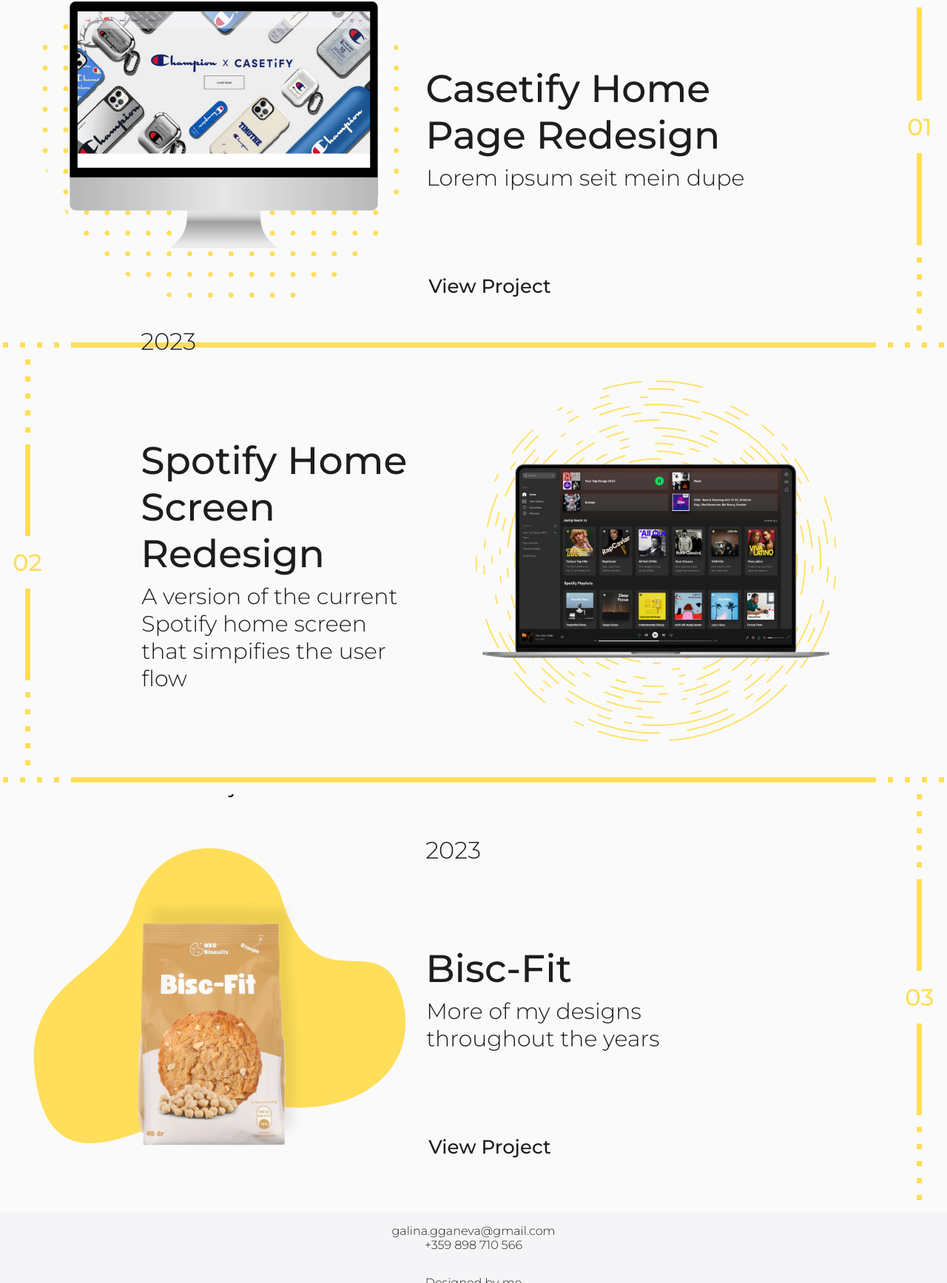
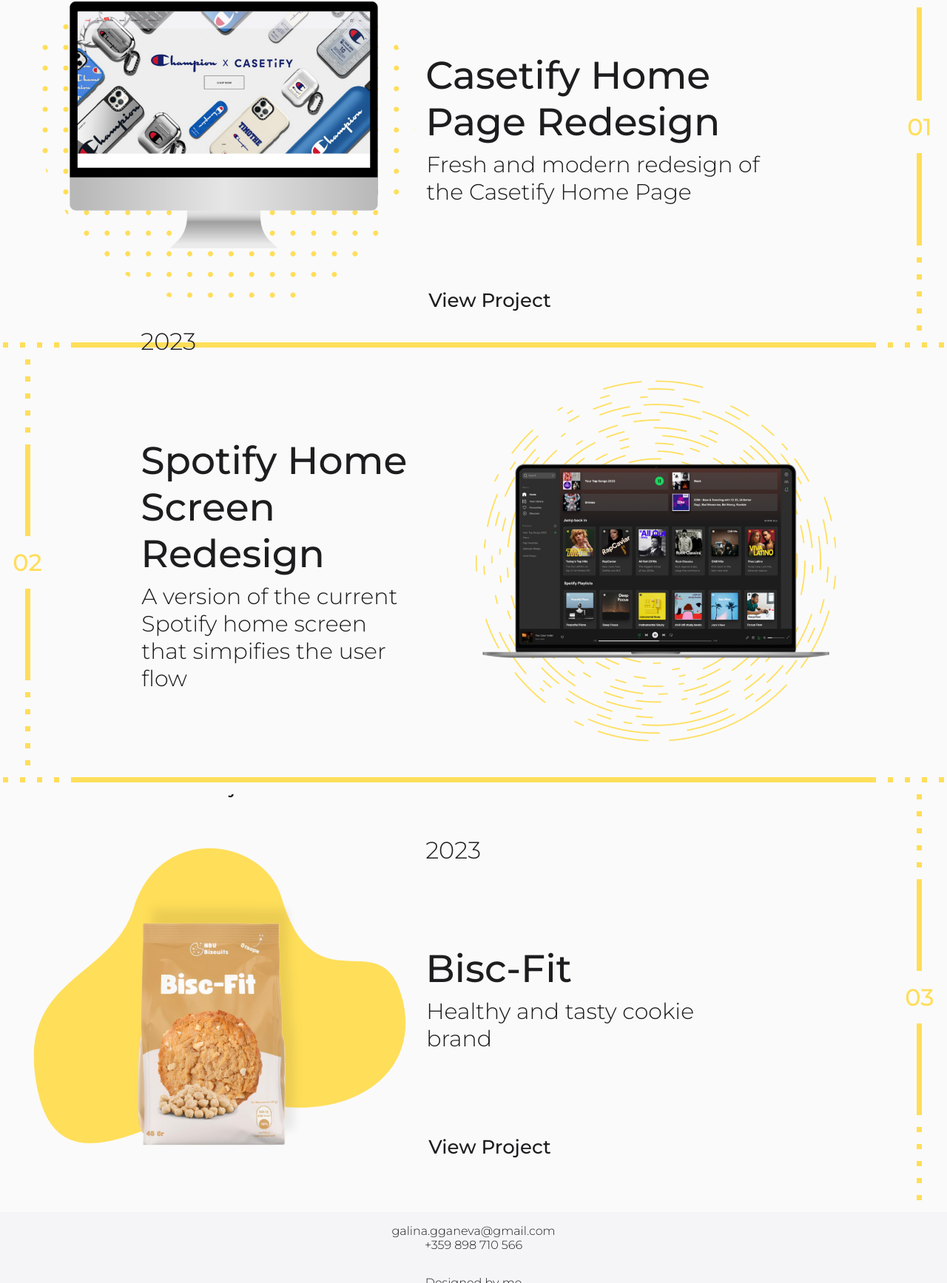
Before and after one commit to Lolisven/portfolio, a plain HTML site: page index.html in a window 1280 px wide. Shown: the part 1091-2826 px from the top of the page at 74% size. Drawn offline with Linux system fonts and the light colour scheme.

Commit message:
changed resume and added final changes

```diff
--- a/index.html
+++ b/index.html
@@ -96,7 +96,9 @@
                 <a class="project-title" href="project1.html"
                   >Casetify Home Page Redesign</a
                 >
-                <p class="project-desc">Lorem ipsum seit mein dupe</p>
+                <p class="project-desc">
+                  Fresh and modern redesign of the Casetify Home Page
+                </p>
                 <a class="view-project" href="project1.html">View Project</a>
               </div>
             </div>
@@ -209,9 +211,7 @@
               <p class="project-year">2023</p>
               <div class="project-content">
                 <a class="project-title" href="project3.html">Bisc-Fit</a>
-                <p class="project-desc">
-                  More of my designs throughout the years
-                </p>
+                <p class="project-desc">Healthy and tasty cookie brand</p>
                 <a class="view-project" href="project3.html">View Project</a>
               </div>
             </div>
```
